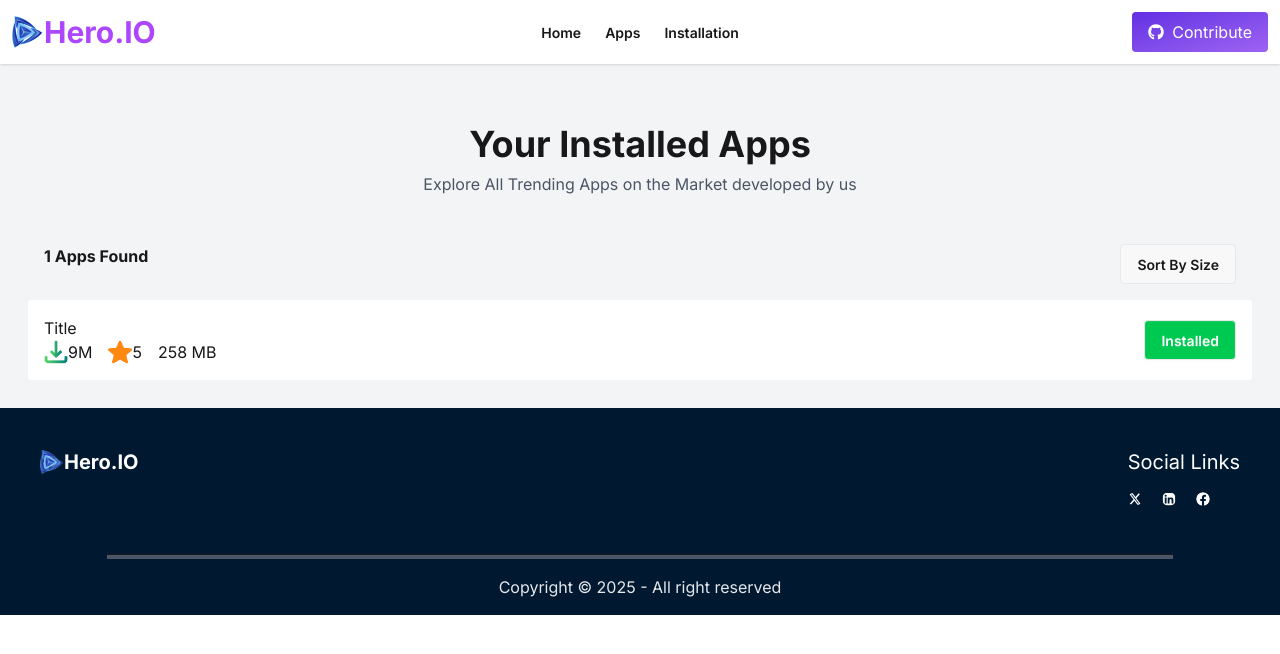
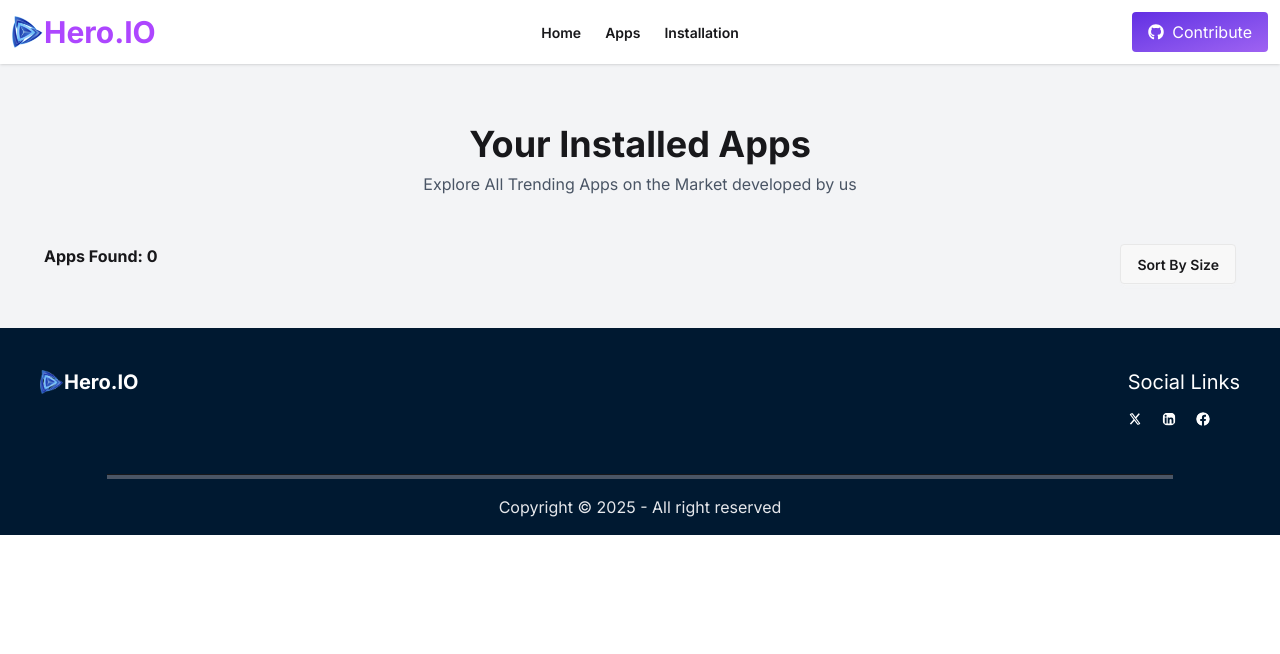
Before and after one commit to Parvez-hasan/Hero-Apps-React, a React (Vite) app: page /Intalled in a window 1280 px wide. Shown: the top 654 px of the page. Built offline with nearby package versions, Linux system fonts and the light colour scheme.

Commit message:
diyanamicaly installed cart add and localestorage added

```diff
--- a/src/Pages/Installed/Installed.jsx
+++ b/src/Pages/Installed/Installed.jsx
@@ -1,42 +1,67 @@
-import React from 'react';
-import downIcon from '..//..//assets/icon-downloads.png'
-import starIcon from '..//..//assets/icon-ratings.png'
+import React, { useEffect, useState } from 'react';
+import downIcon from '../../assets/icon-downloads.png';
+import starIcon from '../../assets/icon-ratings.png';
 
 const Installed = () => {
+  const [addApp, setAddApp] = useState([]);
+
+  useEffect(() => {
+    const appList = JSON.parse(localStorage.getItem('installed'));
+    if (appList) setAddApp(appList);
+  }, []);
+
+  console.log(addApp);
+
   return (
-        <div className='bg-gray-100 container mx-auto'>
-            <div className='p-7'>
-                <div className='flex flex-col justify-between items-center  py-8 px-3'>
-                    <h1 className='text-2xl md:text-4xl font-bold '>Your Installed Apps</h1>
-                    <p className='text-gray-600 mt-2'>Explore All Trending Apps on the Market developed by us</p>
+    <div className="bg-gray-100 container mx-auto">
+      <div className="p-7">
+        <div className="flex flex-col justify-between items-center py-8 px-3">
+          <h1 className="text-2xl md:text-4xl font-bold">Your Installed Apps</h1>
+          <p className="text-gray-600 mt-2">
+            Explore All Trending Apps on the Market developed by us
+          </p>
         </div>
-                < div className='flex justify-between py-4 px-4'>
-                    <h3 className='font-bold'>1 Apps Found</h3>
+
+        <div className="flex justify-between gap-3 py-4 px-4">
+          <h3 className="font-medium md:font-bold">Apps Found: {addApp.length}</h3>
           <div>
-
-                       <button className='btn '>Sort By Size</button>
+            <button className="btn">Sort By Size</button>
           </div>
         </div>
-                <div className='flex justify-between items-center bg-white rounded p-4'>
-                    <div className=''>
-                        <img src="" alt="" />
+
+        {/* app list */}
+        <div className="flex flex-col gap-4">
+          {addApp.map((appList) => (
+            <div
+              key={appList.id}
+              className="flex flex-col space-y-4 md:flex-row justify-between items-center bg-white rounded p-4 shadow"
+            >
+              <div className="flex justify-center items-center gap-4">
                 <div>
-                            <h1>Title</h1>
-                            <div className='flex gap-4'>
-                                <div className='flex'>
-                                    <img  className='w-6 h-6' src={downIcon} alt="" />
-                                    <h3>9M</h3>
+                  <img className="h-16 w-16" src={appList?.image} alt={appList.title} />
                 </div>
-                                <div className='flex'>
-                                    <img className='w-6 h-6' src={starIcon} alt="" />
-                                    <span>5</span>
+                <div>
+                  <h1 className="font-semibold md:font-bold py-2"> {appList.title}</h1>
+                  <div className="flex gap-4 text-gray-600 text-sm mt-1">
+                    <div className="flex items-center gap-1">
+                      <img className="w-4 h-4" src={downIcon} alt="" />
+                      <span className='font-semibold'>{appList.downloads}</span>
                     </div>
-                                <div><span>258 MB</span></div>
+                    <div className="flex items-center gap-1">
+                      <img className="w-4 h-4" src={starIcon} alt="" />
+                      <span className='font-semibold'>{appList.rating || '5'}</span>
+                    </div>
+                    <div className='flex gap-1 font-semibold'>
+                      <span>{appList.size}</span>
+                      <p>MB</p>
+                    </div>
+                  </div>
+                </div>
               </div>
 
+              <button className="btn bg-green-500 text-white">Installed</button>
             </div>
-                    </div>
-                    <button className='btn bg-green-500 text-white'>Installed</button>
+          ))}
         </div>
       </div>
     </div>
--- a/src/Pages/appDetails/AppDetails.jsx
+++ b/src/Pages/appDetails/AppDetails.jsx
@@ -20,6 +20,21 @@ const AppDetails = () => {
     const { image, title, companyName, downloads,ratingAvg, reviews, description } = allApp || {};
 
    if(loading) return <p className='text-3xl py-6 text-center'>loading...</p>
+
+  // install and localestrage added
+    const handleInstalled = () => {
+        const existingList = JSON.parse(localStorage.getItem('installed'))
+        let updeteList = []
+        if(existingList){
+            const noDuplicate = existingList.find(ap => ap.id === allApp.id)
+            if(noDuplicate) return alert('allredy added')
+            updeteList = [...existingList, allApp]
+        } else{
+            updeteList.push(allApp)
+        }
+        localStorage.setItem('installed', JSON.stringify(updeteList))
+    }
+
 
     return (
         <div className='container mx-auto'>
@@ -55,7 +70,7 @@ const AppDetails = () => {
                             </div>
                         </div>
                     </div>
-                    <button className="btn btn-accent text-white mt-4  w-auto md:block">Install Now</button>
+                    <button onClick={handleInstalled} className="btn btn-accent text-white mt-4  w-auto md:block">Install Now</button>
                 </div>
 
             </div>
```
Lines whose indentation alone changed are shown as unchanged.
